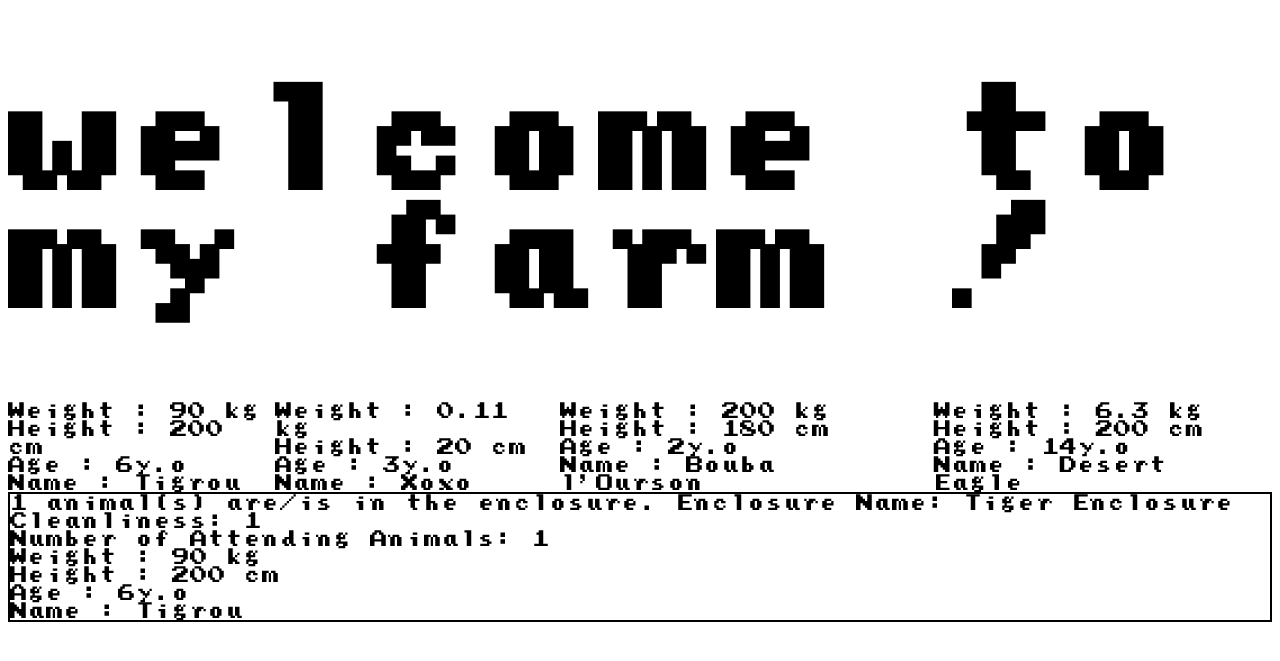
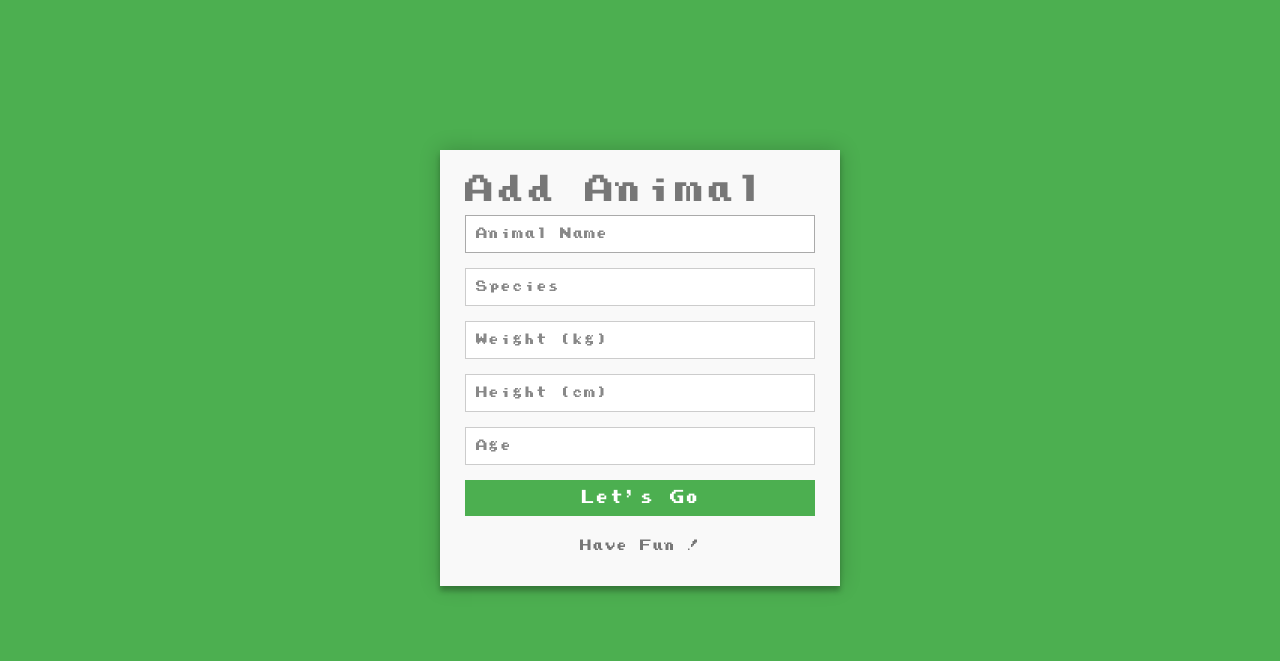
Before and after one commit to Antonio69999/ZOO, a PHP site: page / in a window 1280 px wide. Shown: the top 661 px of the page. Run offline with PHP 8.4, Linux system fonts and the light colour scheme.

Commit message:
add session / form

```diff
--- a/classes/Animal.php
+++ b/classes/Animal.php
@@ -2,9 +2,10 @@
 
 abstract class   Animal
 {
-        protected float $weight;
-        protected float $height;
+        protected string $weight;
+        protected string $height;
         protected string $name;
+        protected string $species;
         protected int $age;
 
         protected bool $isHungry = false;
@@ -153,13 +154,34 @@ abstract class   Animal
                 return $this;
         }
 
+                /**
+         * Get the value of species
+         */
+        public function getSpecies()
+        {
+                return $this->species;
+        }
+
+        /**
+         * Set the value of species
+         *
+         * @return  self
+         */
+        public function setSpecies($species)
+        {
+                $this->species = $species;
+
+                return $this;
+        }
+
 
         public function displayAnimalInfo()
         {
+                echo "Name : " . $this->getName() . "<br>";
+                echo "Species : " . $this->getSpecies() . "<br>";
+                echo "Height : " . $this->getHeight() . " cm " . "<br>";
                 echo "Weight : " . $this->getWeight() . " kg " . "<br>";
-                echo "Height : " . $this->getHeight() . " cm " . "<br>";
-                echo "Age : " . $this->getAge() . "y.o " . "<br>";
-                echo "Name : " . $this->getName() . "<br>";
+                echo "Age : " . $this->getAge() . " y.o " . "<br>";
         }
 
         public function eat() : string
@@ -195,4 +217,5 @@ abstract class   Animal
 
                 return 'I\'m in great shape ! ';
         }
+
 }
--- a/classes/Bear.php
+++ b/classes/Bear.php
@@ -2,12 +2,19 @@
 
     class   Bear extends Animal
     {
-        public function __construct($weight, $name, $height, $age)
+        public function __construct($weight, $species, $name, $height, $age)
         {
             $this->weight = $weight;
+            $this->species = $species;
             $this->name = $name;
             $this->height = $height;
             $this->age = $age;
         }
 
+        public function createBear($newBear, $weight, $species, $name, $height, $age)
+        {
+            $newBear = new Bear($name, $species, $weight, $height, $age);
+            return $newBear;
+        }
+
     }
--- a/classes/Eagle.php
+++ b/classes/Eagle.php
@@ -2,11 +2,18 @@
 
     class   Eagle extends Animal
     {
-        public function __construct($weight, $name, $height, $age)
+        public function __construct($weight, $species, $name, $height, $age)
         {
             $this->weight = $weight;
+            $this->species = $species;
             $this->name = $name;
             $this->height = $height;
             $this->age = $age;
         }
+
+        public function createEagle($newEagle, $weight, $species, $name, $height, $age)
+        {
+            $newEagle = new Eagle($name, $species, $weight, $height, $age);
+            return $newEagle;
+        }
     }
--- a/classes/Enclosure.php
+++ b/classes/Enclosure.php
@@ -1,12 +1,14 @@
 <?php
 
-class Enclosure {
+class Enclosure
+{
     private string $name;
     private bool $isClean = true;
     private int $attendingAnimals = 0; // Use the correct property name
     private array $animals = []; // Store currently present animals
 
-        public function __construct($name) {
+    public function __construct($name)
+    {
         $this->name = $name;
         $this->attendingAnimals = 0; // Initialize attendingAnimals, not animalCount
     }
@@ -97,14 +99,14 @@ class Enclosure {
 
     public function displayAnimalDetails(Animal $animal)
     {
-                foreach ($this->animals as $animal)
-                {
+        foreach ($this->animals as $animal) {
             echo "Animal Details:";
-                        return $animal->displayAnimalInfo();
+            return $animal->displayAnimalInfo() . "<br>";
         }
     }
 
-        public function displayEnclosureDetails() {
+    public function displayEnclosureDetails()
+    {
         echo "Enclosure Name: " . $this->name . "<br>";
         echo " Cleanliness: " . $this->isClean . "<br>";
         echo " Number of Attending Animals: " . $this->attendingAnimals . "<br>";
@@ -114,29 +116,30 @@ class Enclosure {
 
     public function cleanEnclosure()
     {
-            if ($this->getisClean())
-            {
+        if ($this->getisClean()) {
             return 'The enclosure is clean';
         }
 
         $this->setIsClean(true);
         return 'The enclosure has been cleaned successfully';
-
     }
 
     public function addAnimals(Animal $animal)
     {
-            if ($this->getAttendingAnimals() < 6)
-            {
-                $this->animals[] = $animal; // Corrected property name
+        if ($this->getAttendingAnimals() < 6) {
+            $this->animals[] = $animal;
             $this->setAttendingAnimals($this->getAttendingAnimals() + 1);
             return "An animal has been added to the enclosure: " . $animal->getName();
-            }
-            else
-            {
+        } else {
             return 'The enclosure is full';
         }
     }
 
-
+    public function displayAllAnimalsInEnclosure()
+    {
+        foreach ($this->getAnimals() as $animal) {
+            $animal->displayAnimalInfo();
+            "<br>";
         }
+    }
+}
--- a/classes/Fish.php
+++ b/classes/Fish.php
@@ -2,13 +2,19 @@
 
     class   Fish extends Animal
     {
-        public function __construct($weight, $name, $height, $age)
+        public function __construct($weight, $species, $name, $height, $age)
         {
             $this->weight = $weight;
+            $this->species = $species;
             $this->name = $name;
             $this->height = $height;
             $this->age = $age;
+        }
 
+        public function createFish($newFish, $weight, $species, $name, $height, $age)
+        {
+            $newFish = new Fish($name, $species, $weight, $height, $age);
+            return $newFish;
         }
 
     }
--- a/classes/Tiger.php
+++ b/classes/Tiger.php
@@ -2,13 +2,19 @@
 
     class Tiger extends Animal
     {
-        public function __construct($weight, $name, $height, $age)
+        public function __construct($name, $species, $weight, $height, $age)
         {
             $this->weight = $weight;
+            $this->species = $species;
             $this->name = $name;
             $this->height = $height;
             $this->age = $age;
+        }
 
+        public function createTiger($newTiger, $weight, $species, $name, $height, $age)
+        {
+            $newTiger = new Tiger($name, $species, $weight, $height, $age);
+            return $newTiger;
         }
 
     }
--- /dev/null
+++ b/css/form.css
@@ -0,0 +1,153 @@
+@font-face {
+  font-family: pressStart;
+  src: url(../assets/fonts/prstart.ttf);
+}
+@font-face {
+  font-family: pressStartk;
+  src: url(../assets/fonts/prstartk.ttf);
+}
+* {
+  margin: 0;
+  padding: 0;
+  box-sizing: border-box;
+  -webkit-box-sizing: border-box;
+  -moz-box-sizing: border-box;
+  -webkit-font-smoothing: antialiased;
+  -moz-font-smoothing: antialiased;
+  -o-font-smoothing: antialiased;
+  font-smooth: antialiased;
+  text-rendering: optimizeLegibility;
+}
+
+body {
+  font-family: pressStart;
+  font-weight: 100;
+  font-size: 12px;
+  line-height: 30px;
+  color: #777;
+  background: #4CAF50;
+}
+
+.container {
+  max-width: 400px;
+  width: 100%;
+  margin: 0 auto;
+  position: relative;
+}
+
+#contact input[type=text],
+#contact input[type=email],
+#contact input[type=tel],
+#contact input[type=url],
+#contact textarea,
+#contact button[type=submit] {
+  font: 400 12px/16px pressStart;
+}
+
+#contact {
+  background: #F9F9F9;
+  padding: 25px;
+  margin: 150px 0;
+  box-shadow: 0 0 20px 0 rgba(0, 0, 0, 0.2), 0 5px 5px 0 rgba(0, 0, 0, 0.24);
+}
+
+#contact h3 {
+  display: block;
+  font-size: 30px;
+  font-weight: 300;
+  margin-bottom: 10px;
+}
+
+#contact h4 {
+  margin: 5px 0 15px;
+  display: block;
+  font-size: 13px;
+  font-weight: 400;
+}
+
+fieldset {
+  border: medium none !important;
+  margin: 0 0 10px;
+  min-width: 100%;
+  padding: 0;
+  width: 100%;
+}
+
+#contact input[type=text],
+#contact input[type=email],
+#contact input[type=tel],
+#contact input[type=url],
+#contact textarea {
+  width: 100%;
+  border: 1px solid #ccc;
+  background: #FFF;
+  margin: 0 0 5px;
+  padding: 10px;
+}
+
+#contact input[type=text]:hover,
+#contact input[type=email]:hover,
+#contact input[type=tel]:hover,
+#contact input[type=url]:hover,
+#contact textarea:hover {
+  -webkit-transition: border-color 0.3s ease-in-out;
+  -moz-transition: border-color 0.3s ease-in-out;
+  transition: border-color 0.3s ease-in-out;
+  border: 1px solid #aaa;
+}
+
+#contact textarea {
+  height: 100px;
+  max-width: 100%;
+  resize: none;
+}
+
+#contact button[type=submit] {
+  cursor: pointer;
+  width: 100%;
+  border: none;
+  background: #4CAF50;
+  color: #FFF;
+  margin: 0 0 5px;
+  padding: 10px;
+  font-size: 15px;
+}
+
+#contact button[type=submit]:hover {
+  background: #43A047;
+  -webkit-transition: background 0.3s ease-in-out;
+  -moz-transition: background 0.3s ease-in-out;
+  transition: background-color 0.3s ease-in-out;
+}
+
+#contact button[type=submit]:active {
+  box-shadow: inset 0 1px 3px rgba(0, 0, 0, 0.5);
+}
+
+.copyright {
+  text-align: center;
+}
+
+#contact input:focus,
+#contact textarea:focus {
+  outline: 0;
+  border: 1px solid #aaa;
+}
+
+::-webkit-input-placeholder {
+  color: #888;
+}
+
+:-moz-placeholder {
+  color: #888;
+}
+
+::-moz-placeholder {
+  color: #888;
+}
+
+:-ms-input-placeholder {
+  color: #888;
+}
+
+/*# sourceMappingURL=form.css.map */
--- a/css/main.css
+++ b/css/main.css
@@ -6,15 +6,24 @@
   font-family: pressStartk;
   src: url(../assets/fonts/prstartk.ttf);
 }
+body {
+  background-color: #4CAF50;
+}
+
 header {
   font-family: pressStart;
-  font-size: 59px;
+  font-size: 35px;
   display: flex;
   justify-content: center;
 }
 
 div {
   font-family: pressStart;
+  line-height: 26px;
+}
+
+.letters_color {
+  color: rgb(238, 0, 0);
 }
 
 .animals {
@@ -29,7 +38,7 @@ div {
 .enclosures {
   display: flex;
   flex-direction: column;
-  border: black 2px solid;
+  border: rgb(180, 82, 12) 3px solid;
   justify-content: jusity;
   text-align: justify;
   font-size: large;
--- a/index.php
+++ b/index.php
@@ -1,6 +1,5 @@
 <?php
-include_once('./config/autoload.php');
-
+require_once('./config/autoload.php');
 ?>
 
 <!DOCTYPE html>
@@ -9,80 +8,36 @@ include_once('./config/autoload.php');
 <head>
     <meta charset="UTF-8">
     <meta name="viewport" content="width=device-width, initial-scale=1.0">
-    <link rel="stylesheet" href="./css/main.css">
-    <title>ZOO</title>
+    <link rel="stylesheet" href="./css/form.css">
+    <title>Add Animals</title>
 </head>
 
 <body>
-
-<header>
-    <h1>welcome to my farm !</h1>
-</header>
-
-<!-- ANIMALS -->
-
-<div class="animals">
-
-    <div class="animals__tiger">
-    <?php
-    $tiger = new Tiger(90, 'Tigrou', 200, 6);
-    echo $tiger->displayAnimalInfo();
-    ?>
+    <div class="container">
+        <form id="contact" action="animals.php" method="post">
+            <h3>Add Animal</h3>
+            <fieldset>
+                <input name="name" placeholder="Animal Name" type="text" tabindex="1" required min="0" autofocus>
+            </fieldset>
+            <fieldset>
+                <input name="species" placeholder="Species" type="text" tabindex="1" autofocus>
+            </fieldset>
+            <fieldset>
+                <input name="weight" placeholder="Weight (kg)" type="text" tabindex="2" required min="0" required pattern="[0-9]+(\.[0-9]+)?">
+            </fieldset>
+            <fieldset>
+                <input name="height" placeholder="Height (cm)" type="text" tabindex="3" required min="0" required pattern="[0-9]+">
+            </fieldset>
+            <fieldset>
+                <input name="age" placeholder="Age" type="text" tabindex="4" required min="0" step="1" required pattern="[0-9]+">
+            </fieldset>
+            <fieldset>
+                <button name="submit" type="submit" id="contact-submit" data-submit="...Sending">Let's Go </button>
+            </fieldset>
+            <p class="copyright">Have Fun !</p>
+        </form>
     </div>
 
-    <div class="animals__axolotl">
-    <?php
-    $eagle = new Fish(0.11, 'Xoxo', 20, 3);
-    echo $eagle->displayAnimalInfo();
-    ?>
-    </div>
-
-    <div class="animals__bear">
-        <!-- <img src="./assets/bouba.jpg" alt="bouba" width="250px"> -->
-    <?php
-    $eagle = new Bear(200, 'Bouba l\'Ourson', 180, 2);
-    echo $eagle->displayAnimalInfo();
-    ?>
-    </div>
-
-    <div class="animals__eagle">
-    <?php
-    $eagle = new Eagle(6.3, 'Desert Eagle', 200, 14);
-    echo $eagle->displayAnimalInfo();
-    ?>
-    </div>
-
-</div>
-
-<!-- ENCLOSURES -->
-<div class="enclosures">
-<div class="enclosures__tiger">
-    <?php
-    $enclosure = new Enclosure(" Tiger Enclosure ");
-    $enclosure->addAnimals($tiger);
-
-    echo $enclosure->getAttendingAnimals() . " animal(s) are/is in the enclosure. ";
-    echo $enclosure->displayEnclosureDetails();
-
-    // Display each animal's details within the enclosure
-    foreach ($enclosure->getAnimals() as $animal) {
-        $animal->displayAnimalInfo();
-    }
-    ?>
-    </div>
-
-    <div class="enclosures__fish">
-
-    </div>
-
-    <div class="enclosures__bear">
-
-    </div>
-
-    <div class="enclosures__eagle">
-
-    </div>
-</div>
 
 </body>
 
--- /dev/null
+++ b/scss/form.scss
@@ -0,0 +1,153 @@
+@font-face {
+    font-family: pressStart;
+    src: url(../assets/fonts/prstart.ttf);
+}
+
+@font-face {
+    font-family: pressStartk;
+    src: url(../assets/fonts/prstartk.ttf);
+}
+
+* {
+    margin: 0;
+    padding: 0;
+    box-sizing: border-box;
+    -webkit-box-sizing: border-box;
+    -moz-box-sizing: border-box;
+    -webkit-font-smoothing: antialiased;
+    -moz-font-smoothing: antialiased;
+    -o-font-smoothing: antialiased;
+    font-smooth: antialiased;
+    text-rendering: optimizeLegibility;
+}
+
+body {
+    font-family: pressStart;
+    font-weight: 100;
+    font-size: 12px;
+    line-height: 30px;
+    color: #777;
+    background: #4CAF50;
+}
+
+.container {
+    max-width: 400px;
+    width: 100%;
+    margin: 0 auto;
+    position: relative;
+}
+
+#contact input[type="text"],
+#contact input[type="email"],
+#contact input[type="tel"],
+#contact input[type="url"],
+#contact textarea,
+#contact button[type="submit"] {
+    font: 400 12px/16px pressStart;
+}
+
+#contact {
+    background: #F9F9F9;
+    padding: 25px;
+    margin: 150px 0;
+    box-shadow: 0 0 20px 0 rgba(0, 0, 0, 0.2), 0 5px 5px 0 rgba(0, 0, 0, 0.24);
+}
+
+#contact h3 {
+    display: block;
+    font-size: 30px;
+    font-weight: 300;
+    margin-bottom: 10px;
+}
+
+#contact h4 {
+    margin: 5px 0 15px;
+    display: block;
+    font-size: 13px;
+    font-weight: 400;
+}
+
+fieldset {
+    border: medium none !important;
+    margin: 0 0 10px;
+    min-width: 100%;
+    padding: 0;
+    width: 100%;
+}
+
+#contact input[type="text"],
+#contact input[type="email"],
+#contact input[type="tel"],
+#contact input[type="url"],
+#contact textarea {
+    width: 100%;
+    border: 1px solid #ccc;
+    background: #FFF;
+    margin: 0 0 5px;
+    padding: 10px;
+}
+
+#contact input[type="text"]:hover,
+#contact input[type="email"]:hover,
+#contact input[type="tel"]:hover,
+#contact input[type="url"]:hover,
+#contact textarea:hover {
+    -webkit-transition: border-color 0.3s ease-in-out;
+    -moz-transition: border-color 0.3s ease-in-out;
+    transition: border-color 0.3s ease-in-out;
+    border: 1px solid #aaa;
+}
+
+#contact textarea {
+    height: 100px;
+    max-width: 100%;
+    resize: none;
+}
+
+#contact button[type="submit"] {
+    cursor: pointer;
+    width: 100%;
+    border: none;
+    background: #4CAF50;
+    color: #FFF;
+    margin: 0 0 5px;
+    padding: 10px;
+    font-size: 15px;
+}
+
+#contact button[type="submit"]:hover {
+    background: #43A047;
+    -webkit-transition: background 0.3s ease-in-out;
+    -moz-transition: background 0.3s ease-in-out;
+    transition: background-color 0.3s ease-in-out;
+}
+
+#contact button[type="submit"]:active {
+    box-shadow: inset 0 1px 3px rgba(0, 0, 0, 0.5);
+}
+
+.copyright {
+    text-align: center;
+}
+
+#contact input:focus,
+#contact textarea:focus {
+    outline: 0;
+    border: 1px solid #aaa;
+}
+
+::-webkit-input-placeholder {
+    color: #888;
+}
+
+:-moz-placeholder {
+    color: #888;
+}
+
+::-moz-placeholder {
+    color: #888;
+}
+
+:-ms-input-placeholder {
+    color: #888;
+}
--- a/scss/main.scss
+++ b/scss/main.scss
@@ -8,9 +8,13 @@
     src: url(../assets/fonts/prstartk.ttf);
 }
 
+body {
+    background-color : #4CAF50;
+}
+
 header {
     font-family: pressStart;
-    font-size: 59px;
+    font-size: 35px;
     display: flex;
     justify-content: center;
 }
@@ -18,6 +22,13 @@ header {
 
 div {
     font-family: pressStart;
+    line-height: 26px;
+}
+
+// TITLE //
+
+.letters_color {
+    color: rgb(238, 0, 0);
 }
 
 // ANIMALS //
@@ -53,7 +64,7 @@ div {
 .enclosures {
     display: flex;
     flex-direction: column;
-    border: black 2px solid;
+    border: rgb(180, 82, 12) 3px solid;
     justify-content: jusity;
     text-align: justify;
     font-size: large;
```
Also changed, not shown: animals.php (added, +112 -0 lines), 2 other files. Lines whose indentation alone changed are shown as unchanged.
